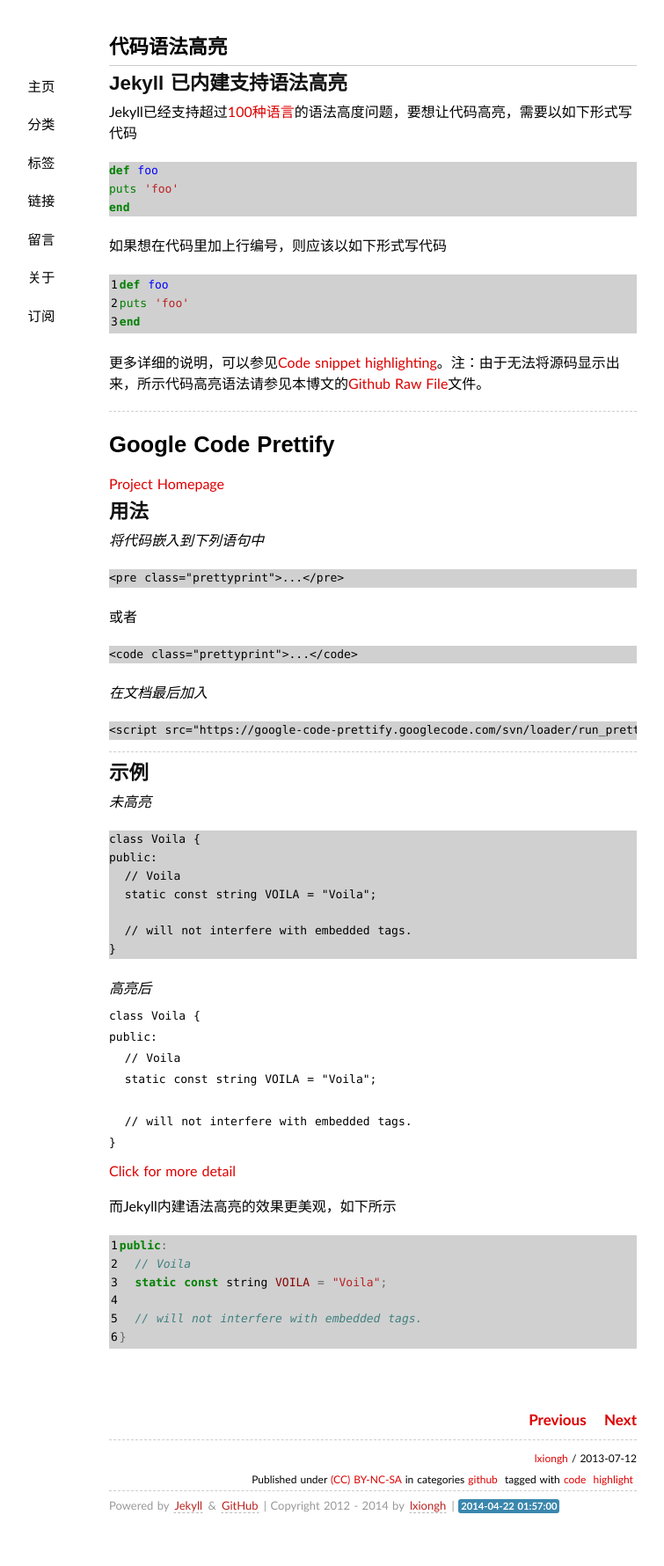
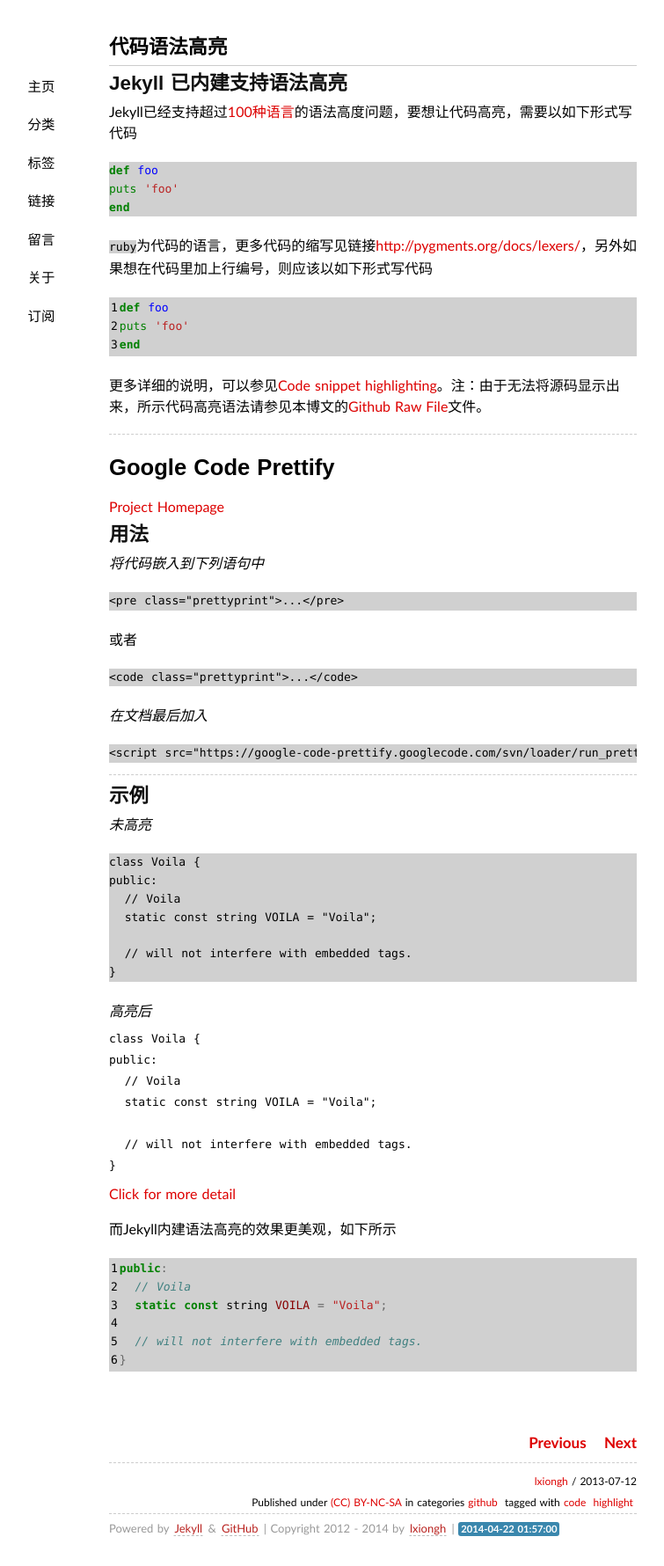
Before and after one commit to lxiongh/lxiongh.github.com, a Jekyll site: the page built from _posts/2013.07/2013-07-12-code_test.md, in a window 1280 px wide. Shown: the whole page at 88% size, without its empty margins (216-971 px from the left). Built offline with Jekyll 4.4.1, drawn with Linux system fonts in a browser that asks for light colours; some web fonts are replaced; Markdown is read by kramdown in place of the engine named in the settings; comment, search, counter and statistics services are not loaded; before the commit the page ends 1754 px from its top, so only the background shows below that.

Commit message:
edit code highline

```diff
--- a/_posts/2013.07/2013-07-12-code_test.md
+++ b/_posts/2013.07/2013-07-12-code_test.md
@@ -18,7 +18,7 @@
 {% endhighlight %}
 
 
-如果想在代码里加上行编号，则应该以如下形式写代码
+`ruby`为代码的语言，更多代码的缩写见链接[http://pygments.org/docs/lexers/](http://pygments.org/docs/lexers/)，另外如果想在代码里加上行编号，则应该以如下形式写代码
 
 {% highlight ruby linenos %}
 def foo
```
